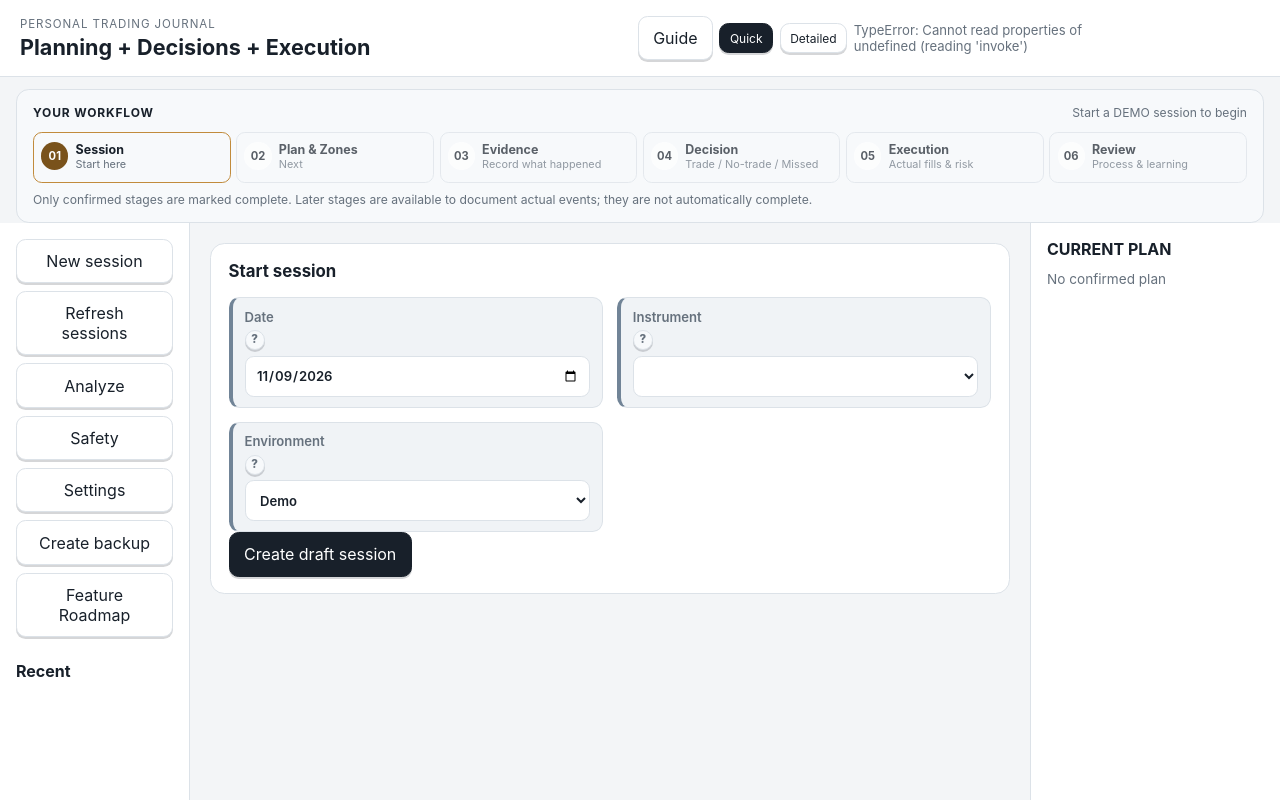
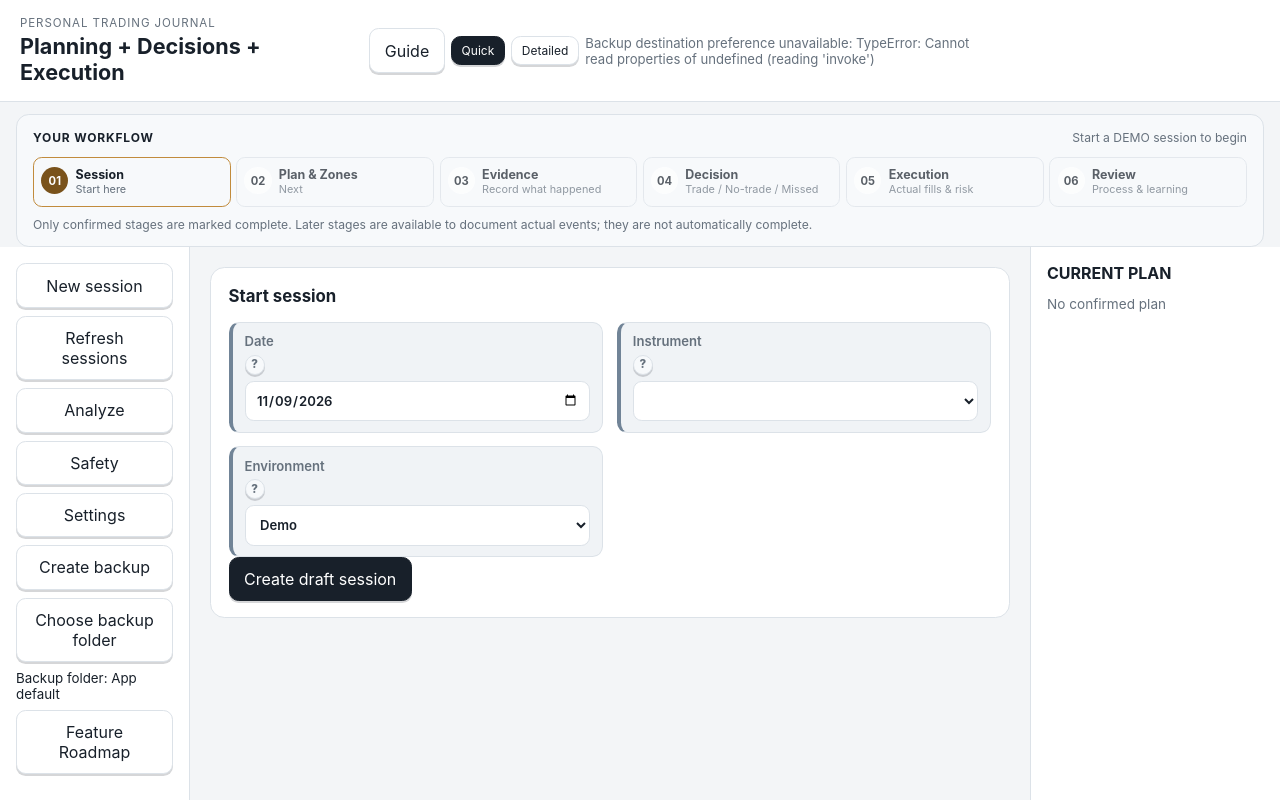
Before and after one commit to babak48-cmyk/personal-trading-journal-public-build, a React (Vite) app in the folder app/: page / in a window 1280 px wide. Shown: the top 800 px of the page. Built offline with nearby package versions, Linux system fonts and the light colour scheme.

Commit message:
feat(backup): select and remember destination folder in Windows UI

```diff
--- a/app/src/App.tsx
+++ b/app/src/App.tsx
@@ -109,6 +109,36 @@ export function App(){
   const [message,setMessage]=useState('Local desktop build — planning core checkpoint');
   const [backupBusy,setBackupBusy]=useState(false);
   const [backupResult,setBackupResult]=useState('');
+  const [backupDestination,setBackupDestination]=useState<string|null>(null);
+  const [backupFolderBusy,setBackupFolderBusy]=useState(false);
+  useEffect(()=>{
+    let mounted=true;
+    localApi.getBackupDestination().then(dir=>{if(mounted)setBackupDestination(dir);})
+      .catch(e=>{if(mounted)setMessage('Backup destination preference unavailable: '+String(e));});
+    return ()=>{mounted=false;};
+  },[]);
+  async function chooseBackupFolder(){
+    if(backupFolderBusy||backupBusy)return;
+    setBackupFolderBusy(true);
+    try{
+      const selected=await open({directory:true,multiple:false,title:'Select the folder for your backup copies'});
+      if(typeof selected!=='string')return;
+      await localApi.setBackupDestination(selected);
+      setBackupDestination(selected);
+      setMessage('Backup destination saved. Internal safety backups are retained.');
+    }catch(e){setMessage('Could not change backup destination: '+String(e));}
+    finally{setBackupFolderBusy(false);}
+  }
+  async function resetBackupFolder(){
+    if(backupFolderBusy||backupBusy)return;
+    setBackupFolderBusy(true);
+    try{
+      await localApi.setBackupDestination(null);
+      setBackupDestination(null);
+      setMessage('Backup destination reset to the app-managed folder.');
+    }catch(e){setMessage('Could not reset backup destination: '+String(e));}
+    finally{setBackupFolderBusy(false);}
+  }
   async function createBackupWithFeedback(){
     if(backupBusy)return;
     setBackupBusy(true);setBackupResult('');
@@ -1142,6 +1172,9 @@ export function App(){
         <button className={showSafety?'activeMode':''} onClick={async()=>{setShowAnalysis(false);setShowSettings(false);setShowSafety(true);window.scrollTo(0,0);await refreshSafety();}}>Safety</button>
         <button className={showSettings?'activeMode':''} onClick={()=>{setShowAnalysis(false);setShowSafety(false);setSettingsSection('APPEARANCE');setShowSettings(true);window.scrollTo(0,0)}}>Settings</button>
         <button onClick={createBackupWithFeedback} disabled={backupBusy}>{backupBusy?'Creating backup…':'Create backup'}</button>
+        <button type="button" onClick={chooseBackupFolder} disabled={backupBusy||backupFolderBusy}>Choose backup folder</button>
+        <small title={backupDestination??'Application default folder'} style={{overflowWrap:'anywhere'}}>Backup folder: {backupDestination??'App default'}</small>
+        {backupDestination&&<button type="button" onClick={resetBackupFolder} disabled={backupBusy||backupFolderBusy}>Use default backup folder</button>}
         <button className={showRoadmap?'activeMode':''} onClick={()=>{setShowRoadmap(true);setShowSettings(false);setShowAnalysis(false);setShowSafety(false);window.scrollTo(0,0);}}>Feature Roadmap</button>
         <div className="recent"><strong>Recent</strong>{lastOpenedSessionId&&sessions.some(s=>s.session_id===lastOpenedSessionId)&&<button type="button" className="sessionLink" disabled={active?.session_id===lastOpenedSessionId} onClick={()=>{const previous=sessions.find(s=>s.session_id===lastOpenedSessionId);if(previous)void loadActive(previous);}}>{active?.session_id===lastOpenedSessionId?"Current session":"Resume last opened session"}<small>{sessions.find(s=>s.session_id===lastOpenedSessionId)?.session_date} · {sessions.find(s=>s.session_id===lastOpenedSessionId)?.instrument_symbol} · {lastOpenedSessionId.slice(-6)}</small></button>}{sessions.map(s=><button className={active?.session_id===s.session_id?'sessionLink activeMode':'sessionLink'} key={s.session_id} aria-current={active?.session_id===s.session_id?'true':undefined} onClick={()=>loadActive(s)}>{s.session_date} · {s.instrument_symbol}<small>{s.status} · {s.session_id.slice(-6)}{active?.session_id===s.session_id?' · OPEN NOW':lastOpenedSessionId===s.session_id?' · LAST OPENED':''}</small></button>)}</div>
       </aside>
```
